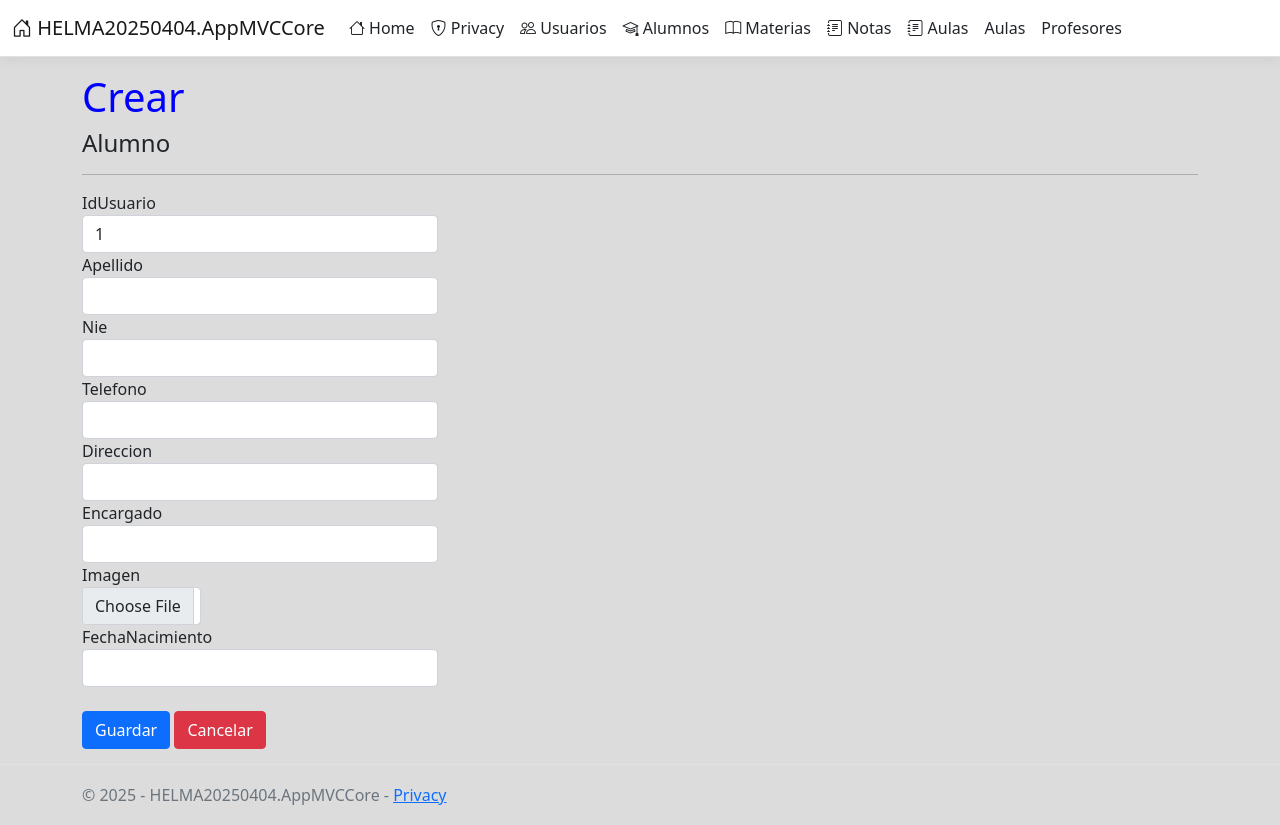
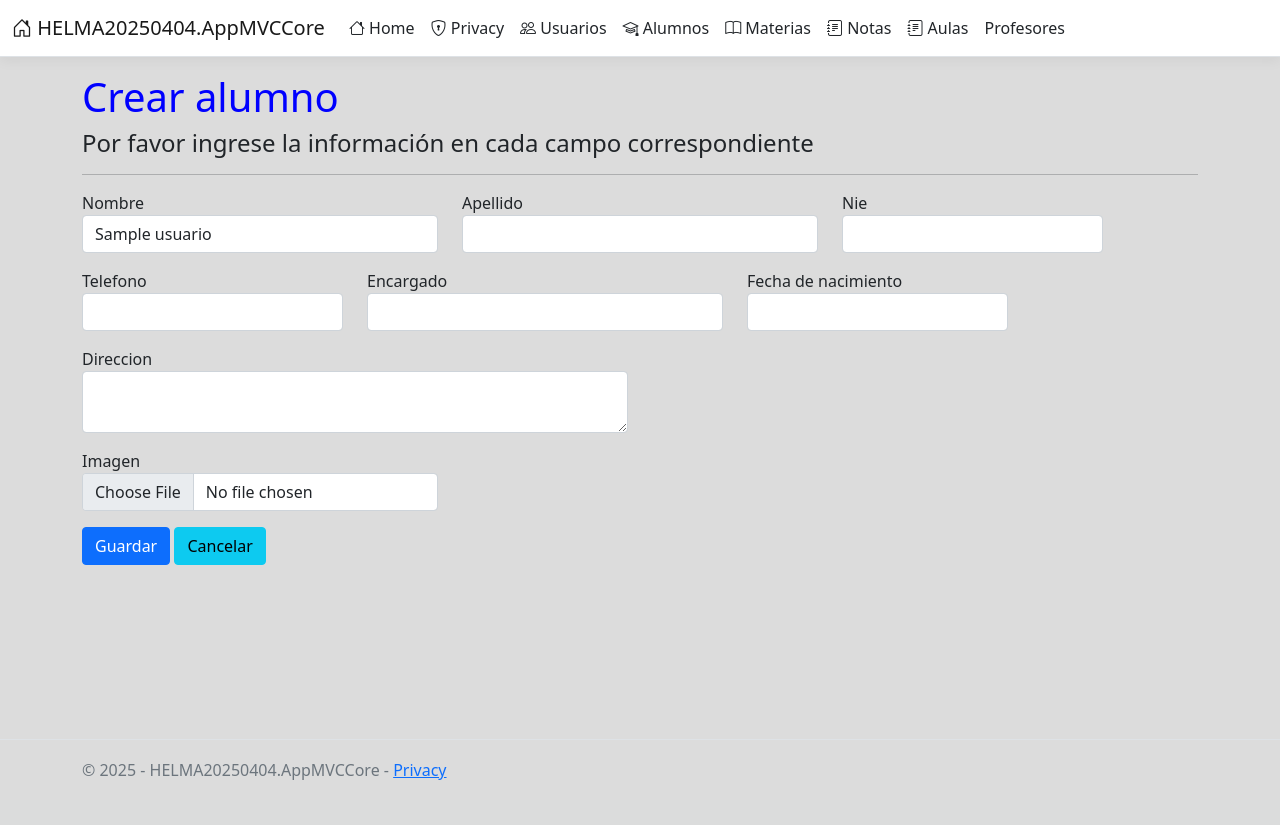
Before and after one commit to Henryjmzx19/HELMA20250404, an ASP.NET Core app: page /Alumnos/Create in a window 1280 px wide. After the commit the page ends 780 px from the top, so only its background shows below. Run offline with ASP.NET Core 8, Linux system fonts and the light colour scheme; empty tables hold one stand-in row (values such as "Sample post"); style sheets or scripts are compiled from the project's sources; database files in the repository are not loaded; some libraries are stand-ins or nearby versions.

Commit message:
Se le agregaron actualizaciones a la pagina Crear de Alumnos

```diff
--- a/HELMA20250404.AppMVCCore/Controllers/AlumnosController.cs
+++ b/HELMA20250404.AppMVCCore/Controllers/AlumnosController.cs
@@ -2,6 +2,7 @@
 using System.Collections.Generic;
 using System.Linq;
 using System.Threading.Tasks;
+using Microsoft.AspNetCore.Authorization;
 using Microsoft.AspNetCore.Mvc;
 using Microsoft.AspNetCore.Mvc.Rendering;
 using Microsoft.EntityFrameworkCore;
@@ -17,7 +18,20 @@
         {
             _context = context;
         }
-
+        public async Task<byte[]?> GenerarByteImage(IFormFile? file, byte[]? bytesImage = null)
+        {
+            byte[]? bytes = bytesImage;
+            if (file != null && file.Length > 0)
+            {
+                // Construir la ruta del archivo
+                using (var memoryStream = new MemoryStream())
+                {
+                    await file.CopyToAsync(memoryStream);
+                    bytes = memoryStream.ToArray(); // Devuelve los bytes del archivo
+                }
+            }
+            return bytes;
+        }
         // GET: Alumnos
         public async Task<IActionResult> Index()
         {
@@ -47,7 +61,7 @@
         // GET: Alumnos/Create
         public IActionResult Create()
         {
-            ViewData["IdUsuario"] = new SelectList(_context.Usuarios, "Id", "Id");
+            ViewData["IdUsuario"] = new SelectList(_context.Usuarios, "Id", "NombreUsuario");
             return View();
         }
 
@@ -64,7 +78,7 @@
                 await _context.SaveChangesAsync();
                 return RedirectToAction(nameof(Index));
             }
-            ViewData["IdUsuario"] = new SelectList(_context.Usuarios, "Id", "Id", alumno.IdUsuario);
+            ViewData["IdUsuario"] = new SelectList(_context.Usuarios, "Id", "NombreUsuario", alumno.IdUsuario);
             return View(alumno);
         }
 
@@ -81,7 +95,7 @@
             {
                 return NotFound();
             }
-            ViewData["IdUsuario"] = new SelectList(_context.Usuarios, "Id", "Id", alumno.IdUsuario);
+            ViewData["IdUsuario"] = new SelectList(_context.Usuarios, "Id", "NombreUsuario", alumno.IdUsuario);
             return View(alumno);
         }
 
@@ -117,7 +131,7 @@
                 }
                 return RedirectToAction(nameof(Index));
             }
-            ViewData["IdUsuario"] = new SelectList(_context.Usuarios, "Id", "Id", alumno.IdUsuario);
+            ViewData["IdUsuario"] = new SelectList(_context.Usuarios, "Id", "NombreUsuario", alumno.IdUsuario);
             return View(alumno);
         }
 
--- a/HELMA20250404.AppMVCCore/Views/Alumnos/Create.cshtml
+++ b/HELMA20250404.AppMVCCore/Views/Alumnos/Create.cshtml
@@ -1,7 +1,7 @@
 @model HELMA20250404.AppMVCCore.Models.Alumno
 
 @{
-    ViewData["Title"] = "Crear nuevo alumno";
+	ViewData["Title"] = "Crear alumnos";
 }
 <style>
 	body {
@@ -12,63 +12,75 @@
 		color: blue;
 	}
 </style>
-<h1>Crear</h1>
 
-<h4>Alumno</h4>
+<h1>Crear alumno</h1>
+
+<h4>Por favor ingrese la información en cada campo correspondiente</h4>
 <hr />
-<div class="row">
-    <div class="col-md-4">
 <form asp-action="Create">
 	<div asp-validation-summary="ModelOnly" class="text-danger"></div>
-            <div class="form-group">
+	<div class="row">
+		<div class="form-group mb-3 col-4">
 			<label asp-for="IdUsuario" class="control-label"></label>
-                <select asp-for="IdUsuario" class ="form-control" asp-items="ViewBag.IdUsuario"></select>
+			<select asp-for="IdUsuario" class="form-control" asp-items="ViewBag.IdUsuario"></select>
 		</div>
-            <div class="form-group">
-                <label asp-for="Apellido" class="control-label"></label>
-                <input asp-for="Apellido" class="form-control" />
-                <span asp-validation-for="Apellido" class="text-danger"></span>
+		<div class="form-group mb-3 col-4">
+			<label asp-for="Apellido " class="control-label"></label>
+			<input asp-for="Apellido " class="form-control" />
+			<span asp-validation-for="Apellido " class="text-danger"></span>
 		</div>
-            <div class="form-group">
+		<div class="form-group mb-3 col-3">
 			<label asp-for="Nie" class="control-label"></label>
 			<input asp-for="Nie" class="form-control" />
 			<span asp-validation-for="Nie" class="text-danger"></span>
 		</div>
-            <div class="form-group">
+	</div>
+	<div class="row">
+
+		<div class="form-group mb-3 col-3">
 			<label asp-for="Telefono" class="control-label"></label>
 			<input asp-for="Telefono" class="form-control" />
 			<span asp-validation-for="Telefono" class="text-danger"></span>
 		</div>
-            <div class="form-group">
-                <label asp-for="Direccion" class="control-label"></label>
-                <input asp-for="Direccion" class="form-control" />
-                <span asp-validation-for="Direccion" class="text-danger"></span>
-            </div>
-            <div class="form-group">
+		<div class="form-group mb-3 col-4">
 			<label asp-for="Encargado" class="control-label"></label>
 			<input asp-for="Encargado" class="form-control" />
 			<span asp-validation-for="Encargado" class="text-danger"></span>
 		</div>
+		<div class="form-group mb-3 col-3">
+			<label asp-for="YearNacimiento" class="control-label"></label>
+			<input asp-for="YearNacimiento" class="form-control" />
+			<span asp-validation-for="YearNacimiento" class="text-danger"></span>
+		</div>
+	</div>
+	<div class="row">
+		<div class="form-group mb-3 col-6">
+			<label asp-for=" Direccion " class="control-label"></label>
+			<textarea asp-for=" Direccion " class="form-control"></textarea>
+			<span asp-validation-for=" Direccion " class="text-danger"></span>
+		</div>
+	</div>
+	<div class="row">
 		<div class="form-group col-4">
 			<label for="file" class="control-label">Imagen</label>
 			<input type="file" id="imageFile" name="file" class="form-control" accept="image/*" />
 		</div>
-            <div class="form-group">
-                <label asp-for="FechaNacimiento" class="control-label"></label>
-                <input asp-for="FechaNacimiento" class="form-control" />
-                <span asp-validation-for="FechaNacimiento" class="text-danger"></span>
+		<div class="col-4">
+			<div id="preview" style="display: none;">
+				<img id="imagePreview" src="#" alt="Vista previa de la imagen" style="max-width: 200px; max-height: 200px;">
 			</div>
-            <br />
+		</div>
+	</div>
+	<div class="row mt-3">
 		<div class="form-group">
 			<input type="submit" value="Guardar" class="btn btn-primary" />
-                <a asp-action="Index" class="btn btn-danger">Cancelar</a>
-
-
-            </div>
-        </form>
+			<a asp-action="Index" class="btn btn-info">Cancelar</a>
 		</div>
 	</div>
 
+</form>
 @section Scripts {
-    @{await Html.RenderPartialAsync("_ValidationScriptsPartial");}
+	@{
+		await Html.RenderPartialAsync("_ValidationScriptsPartial");
 	}
+}
--- a/HELMA20250404.AppMVCCore/Views/Alumnos/Delete.cshtml
+++ b/HELMA20250404.AppMVCCore/Views/Alumnos/Delete.cshtml
@@ -48,10 +48,10 @@
             @Html.DisplayFor(model => model.Imagen)
         </dd>
         <dt class = "col-sm-2">
-            @Html.DisplayNameFor(model => model.FechaNacimiento)
+            @Html.DisplayNameFor(model => model.YearNacimiento)
         </dt>
         <dd class = "col-sm-10">
-            @Html.DisplayFor(model => model.FechaNacimiento)
+            @Html.DisplayFor(model => model.YearNacimiento)
         </dd>
         <dt class = "col-sm-2">
             @Html.DisplayNameFor(model => model.IdUsuarioNavigation)
--- a/HELMA20250404.AppMVCCore/Views/Alumnos/Details.cshtml
+++ b/HELMA20250404.AppMVCCore/Views/Alumnos/Details.cshtml
@@ -47,10 +47,10 @@
             @Html.DisplayFor(model => model.Imagen)
         </dd>
         <dt class = "col-sm-2">
-            @Html.DisplayNameFor(model => model.FechaNacimiento)
+            @Html.DisplayNameFor(model => model.YearNacimiento)
         </dt>
         <dd class = "col-sm-10">
-            @Html.DisplayFor(model => model.FechaNacimiento)
+            @Html.DisplayFor(model => model.YearNacimiento)
         </dd>
         <dt class = "col-sm-2">
             @Html.DisplayNameFor(model => model.IdUsuarioNavigation)
--- a/HELMA20250404.AppMVCCore/Views/Alumnos/Edit.cshtml
+++ b/HELMA20250404.AppMVCCore/Views/Alumnos/Edit.cshtml
@@ -49,9 +49,9 @@
                 <span asp-validation-for="Imagen" class="text-danger"></span>
             </div>
             <div class="form-group">
-                <label asp-for="FechaNacimiento" class="control-label"></label>
-                <input asp-for="FechaNacimiento" class="form-control" />
-                <span asp-validation-for="FechaNacimiento" class="text-danger"></span>
+                <label asp-for="YearNacimiento" class="control-label"></label>
+                <input asp-for="YearNacimiento" class="form-control" />
+                <span asp-validation-for="YearNacimiento" class="text-danger"></span>
             </div>
             <br />
             <div class="form-group">
--- a/HELMA20250404.AppMVCCore/Views/Alumnos/Index.cshtml
+++ b/HELMA20250404.AppMVCCore/Views/Alumnos/Index.cshtml
@@ -48,7 +48,7 @@
                 @Html.DisplayNameFor(model => model.Imagen)
             </th>
             <th>
-                @Html.DisplayNameFor(model => model.FechaNacimiento)
+                @Html.DisplayNameFor(model => model.YearNacimiento)
             </th>
             <th>
                 @Html.DisplayNameFor(model => model.IdUsuarioNavigation)
@@ -78,7 +78,7 @@
                 @Html.DisplayFor(modelItem => item.Imagen)
             </td>
             <td>
-                @Html.DisplayFor(modelItem => item.FechaNacimiento)
+                    @Html.DisplayFor(modelItem => item.YearNacimiento)
             </td>
             <td>
                 @Html.DisplayFor(modelItem => item.IdUsuarioNavigation.Id)
--- a/HELMA20250404.AppMVCCore/Views/Shared/_Layout.cshtml
+++ b/HELMA20250404.AppMVCCore/Views/Shared/_Layout.cshtml
@@ -58,9 +58,6 @@
                             </a>
                         </li>
                         <li class="nav-item">
-                            <a class="nav-link text-dark" asp-area="" asp-controller="Aulas" asp-action="Index">Aulas</a>
-                        </li>
-                        <li class="nav-item">
                             <a class="nav-link text-dark" asp-area="" asp-controller="Profesores" asp-action="Index">Profesores</a>
                         </li>
                     </ul>
```
Also changed, not shown: HELMA20250404.AppMVCCore/Models/Alumno.cs (+8 -1 lines), HELMA20250404.AppMVCCore/Views/Usuarios/Edit.cshtml (line endings or trailing spaces). Lines whose indentation alone changed are shown as unchanged.
